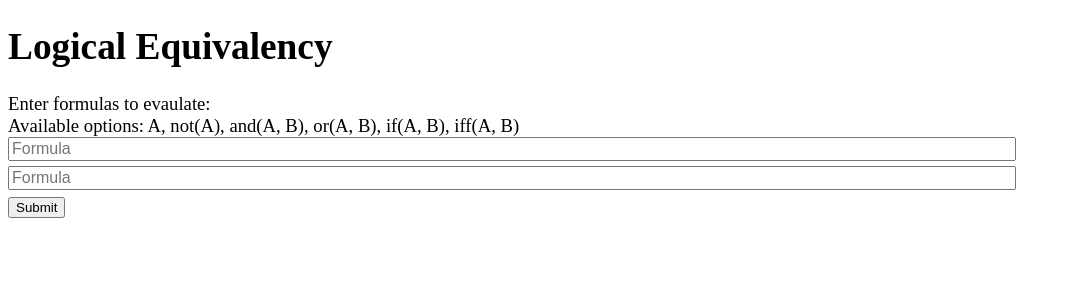
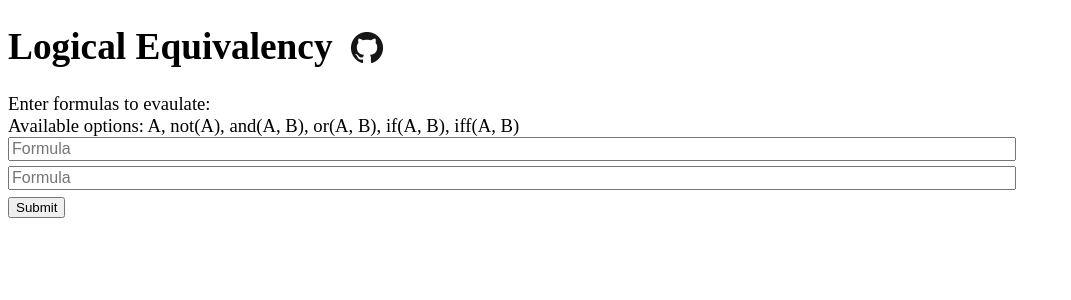
Before and after one commit to OpenReasoning/LogicalEquivalency, a Flask app: page / in a window 1280 px wide. Shown: the top 300 px of the page, without its empty margins (0-1071 px from the left). Run offline with Flask 2, Linux system fonts and the light colour scheme.

Commit message:
fix some python2 issues

```diff
--- a/extra_formulas.py
+++ b/extra_formulas.py
@@ -1,3 +1,4 @@
+# -*- coding: utf-8 -*-
 """
 These should be moved into the main forseti package most likely as they are useful
 in a variety of contexts
--- a/templates/header.html
+++ b/templates/header.html
@@ -21,17 +21,15 @@
         }
 
         #header {
-            width: 350px;
+            width: 375px;
         }
     </style>
     <script src="https://ajax.googleapis.com/ajax/libs/jquery/2.2.0/jquery.min.js"></script>
 </head>
 <body>
 <div id="header">
-    <!--
     <div style="float: right; margin-top: 7px">
-        <a href="https://github.com/MasterOdin/TruthTables"><img alt='Github' title="View Source Code on Github" src="{{ url_for('static', filename='github-mark.png') }}" /></a>
+        <a href="https://github.com/MasterOdin/LogicalEquivalency"><img alt='Github' title="View Source Code on Github" src="{{ url_for('static', filename='github-mark.png') }}" /></a>
     </div>
-    -->
     <h1>Logical Equivalency</h1>
 </div>
--- a/util.py
+++ b/util.py
@@ -1,3 +1,5 @@
+# -*- coding: utf-8 -*-
+
 from __future__ import unicode_literals
 from copy import deepcopy
 
```
